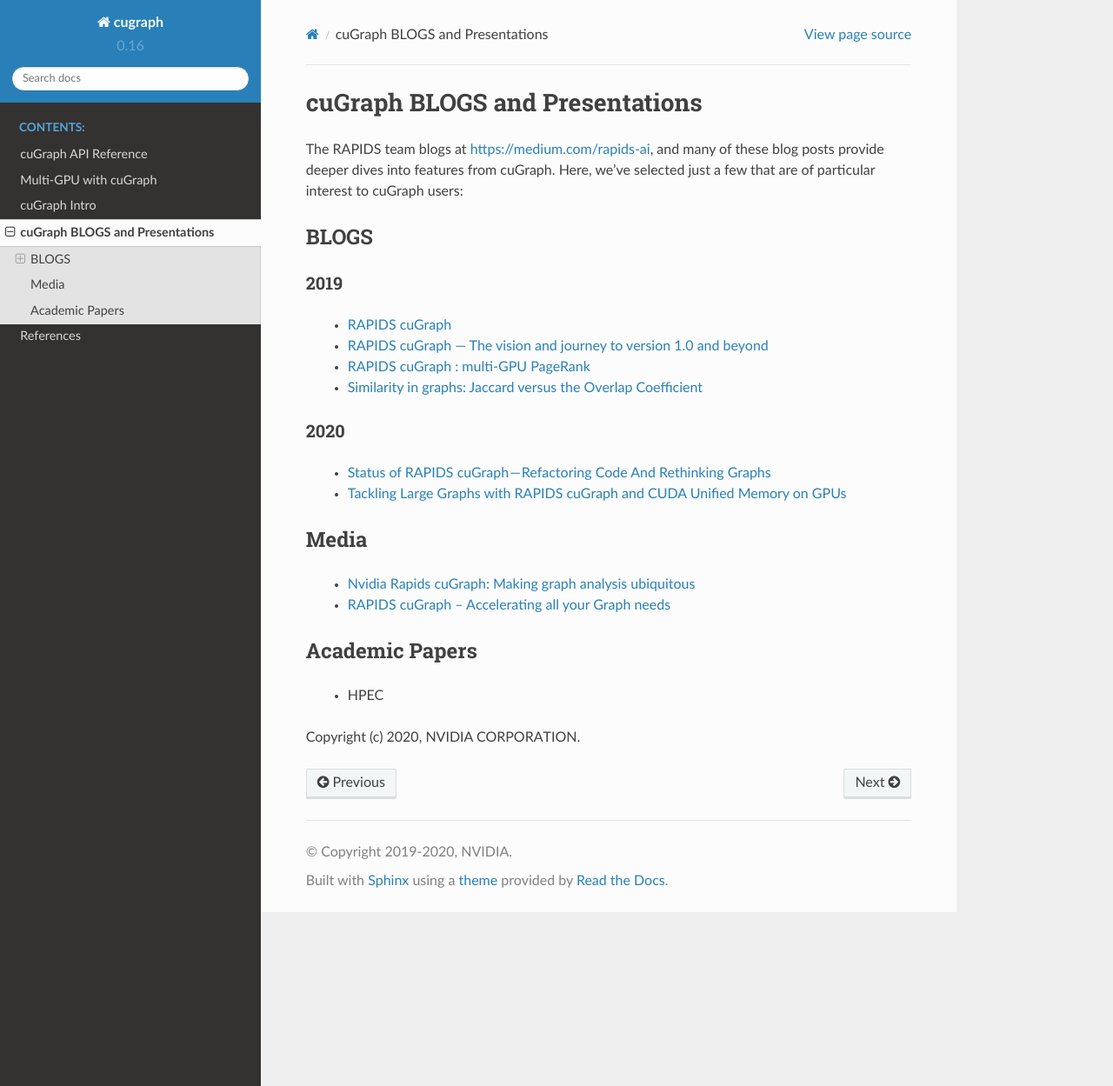
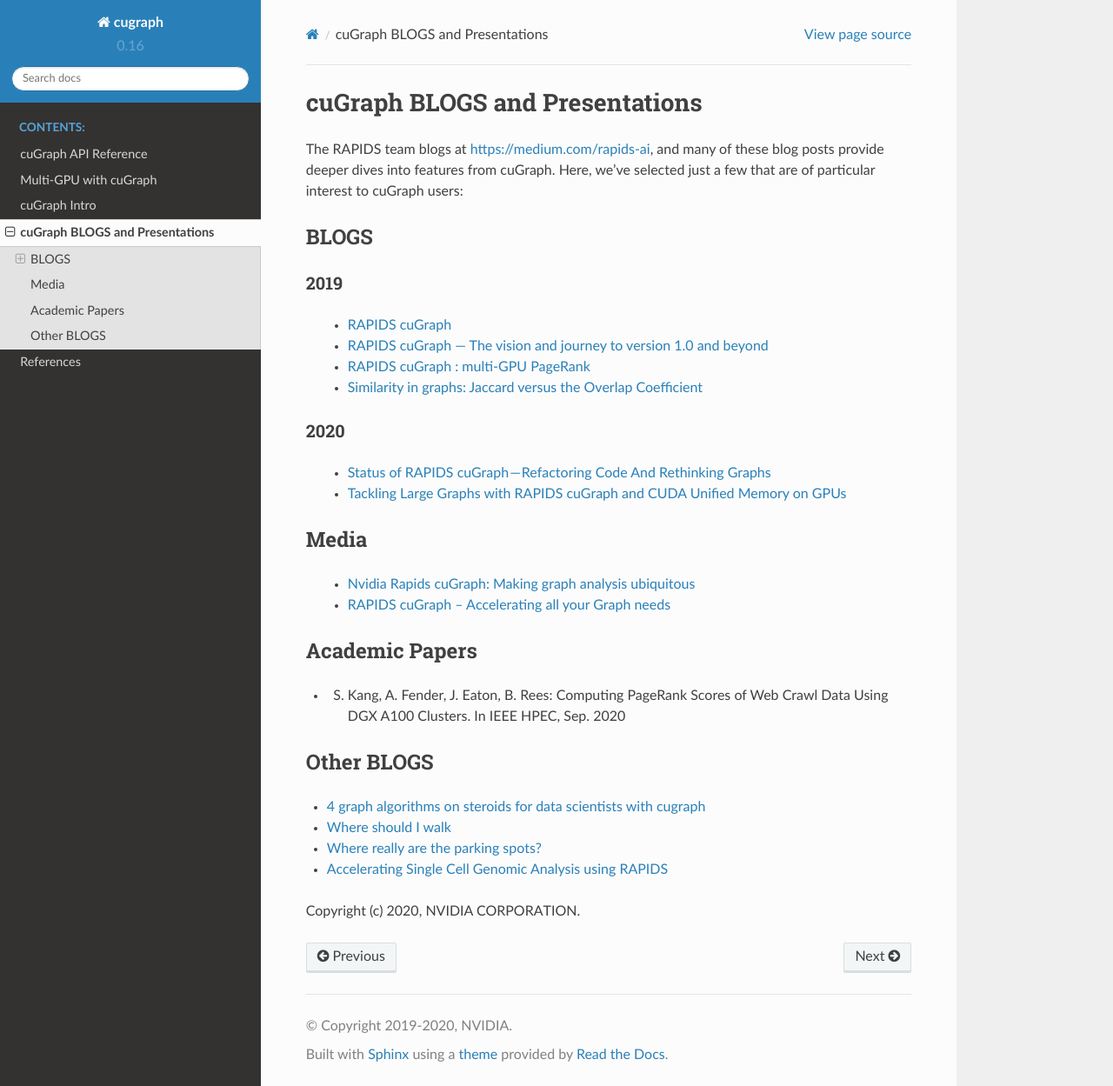
Before and after one commit to rapidsai/nx-cugraph, a Sphinx documentation site: the page built from docs/source/cugraph_blogs.rst, in a window 1280 px wide and 1249 px high. Shown: the whole window at 87% size. Built offline with Sphinx 7.4.7 and the Read the Docs theme 2.0.0, drawn with Linux system fonts in a browser that asks for light colours.

Commit message:
added additional blogs

```diff
--- a/docs/source/cugraph_blogs.rst
+++ b/docs/source/cugraph_blogs.rst
@@ -31,7 +31,18 @@
 
 Academic Papers
 ===============
-  * HPEC
+* S. Kang, A. Fender, J. Eaton, B. Rees: Computing PageRank Scores of Web Crawl Data Using DGX A100 Clusters. In IEEE HPEC, Sep. 2020
+
+
+Other BLOGS
+========================
+* `4 graph algorithms on steroids for data scientists with cugraph
+  <https://towardsdatascience.com/4-graph-algorithms-on-steroids-for-data-scientists-with-cugraph-43d784de8d0e>`_
+* `Where should I walk <https://towardsdatascience.com/where-should-i-walk-e66b26735de5>`_
+* `Where really are the parking spots? <https://towardsdatascience.com/where-really-are-the-parking-spots-ed6a1129035e>`_
+* `Accelerating Single Cell Genomic Analysis using RAPIDS <https://developer.nvidia.com/blog/accelerating-single-cell-genomic-analysis-using-rapids/>`_
+
+
 
 
 Copyright (c) 2020, NVIDIA CORPORATION.
```
